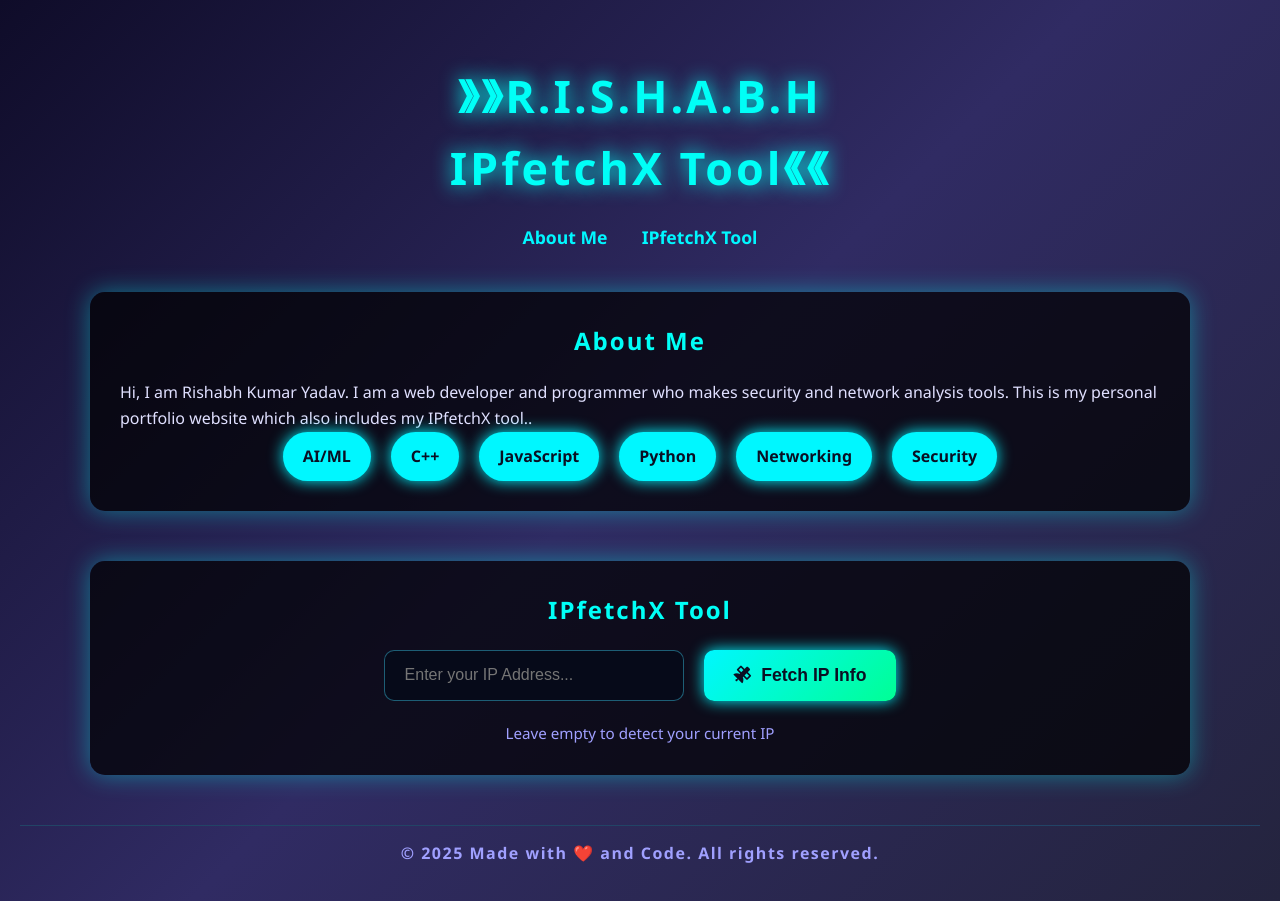
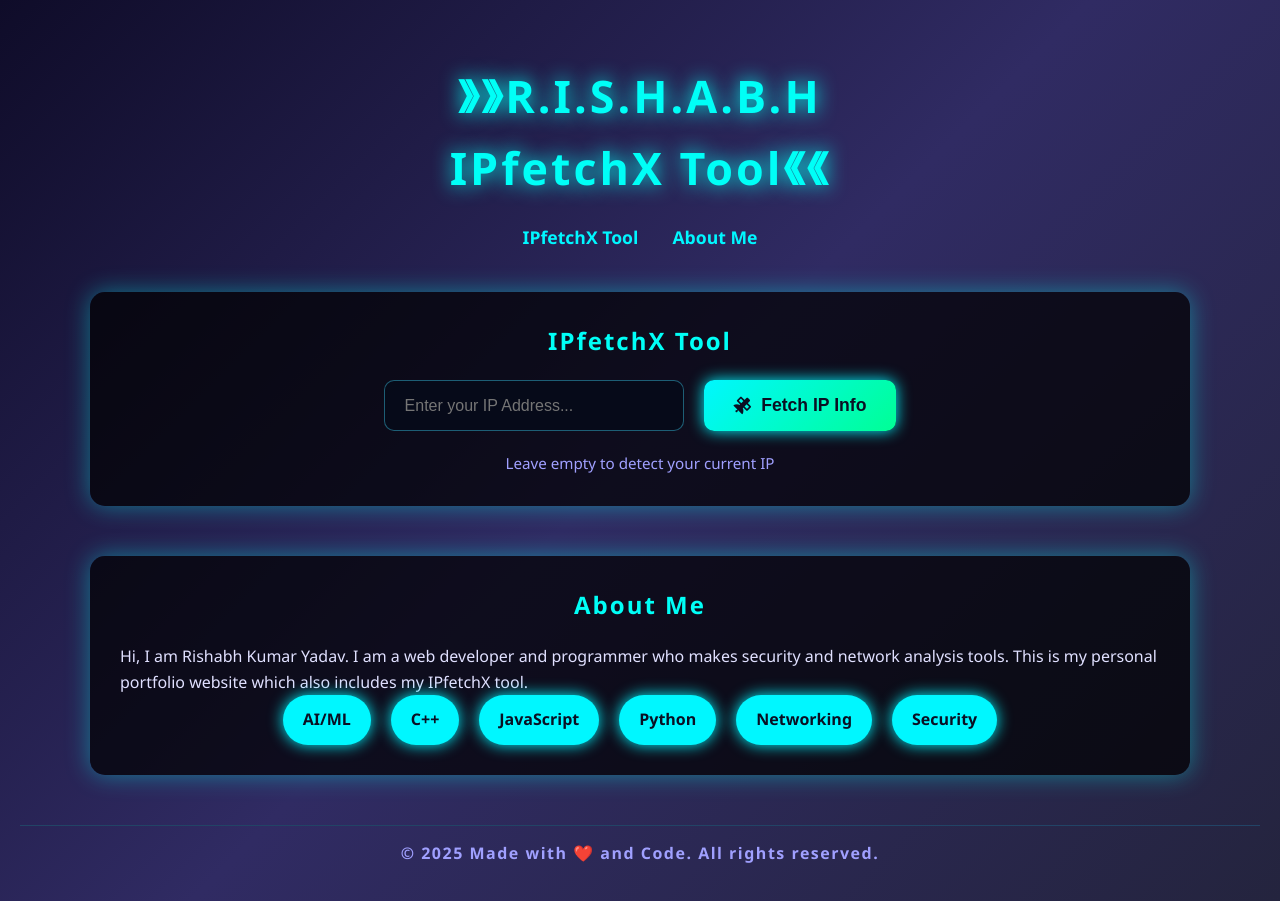
Before and after one commit to rishabheditor10-coder/IPfetchX, a plain HTML site: page index.html in a window 1280 px wide. Drawn offline with Linux system fonts and the light colour scheme.

Commit message:
Update index.html

```diff
--- a/index.html
+++ b/index.html
@@ -198,24 +198,12 @@
 <body>
   <header>》》R.I.S.H.A.B.H<br>IPfetchX Tool《《</header>
   <nav>
+    <a href="#tool">IPfetchX Tool</a>
     <a href="#about">About Me</a>
-    <a href="#tool">IPfetchX Tool</a>
   </nav>
 
   <main>
-    <section id="about">
-      <h2>About Me</h2>
-      <p>Hi, I am Rishabh Kumar Yadav. I am a web developer and programmer who makes security and network analysis tools. This is my personal portfolio website which also includes my IPfetchX tool..</p>
-      <div class="skills-list">
-        <div class="skill">AI/ML</div>
-        <div class="skill">C++</div>
-        <div class="skill">JavaScript</div>
-        <div class="skill">Python</div>
-        <div class="skill">Networking</div>
-        <div class="skill">Security</div>
-      </div>
-    </section>
-
+    <!-- Tool pehle dikhayenge -->
     <section id="tool" class="tool-section">
       <h2>IPfetchX Tool</h2>
       <div class="input-container">
@@ -225,8 +213,6 @@
       <p style="text-align: center; color: #a0a0ff; margin-top: 6px; font-size: 0.95rem;">
         Leave empty to detect your current IP
       </p>
-
-      </div>
 
       <div class="quantum-loader" id="loader">
         <div class="loader-circle"></div>
@@ -239,7 +225,22 @@
         <div class="info-grid" id="info-grid"></div>
       </section>
     </section>
+
+    <!-- About section yaha shift kiya (bottom pe) -->
+    <section id="about">
+      <h2>About Me</h2>
+      <p>Hi, I am Rishabh Kumar Yadav. I am a web developer and programmer who makes security and network analysis tools. This is my personal portfolio website which also includes my IPfetchX tool.</p>
+      <div class="skills-list">
+        <div class="skill">AI/ML</div>
+        <div class="skill">C++</div>
+        <div class="skill">JavaScript</div>
+        <div class="skill">Python</div>
+        <div class="skill">Networking</div>
+        <div class="skill">Security</div>
+      </div>
+    </section>
   </main>
+
   <footer>
     &copy; 2025 Made with ❤️ and Code. All rights reserved.
   </footer>
```
Lines whose indentation alone changed are shown as unchanged.
